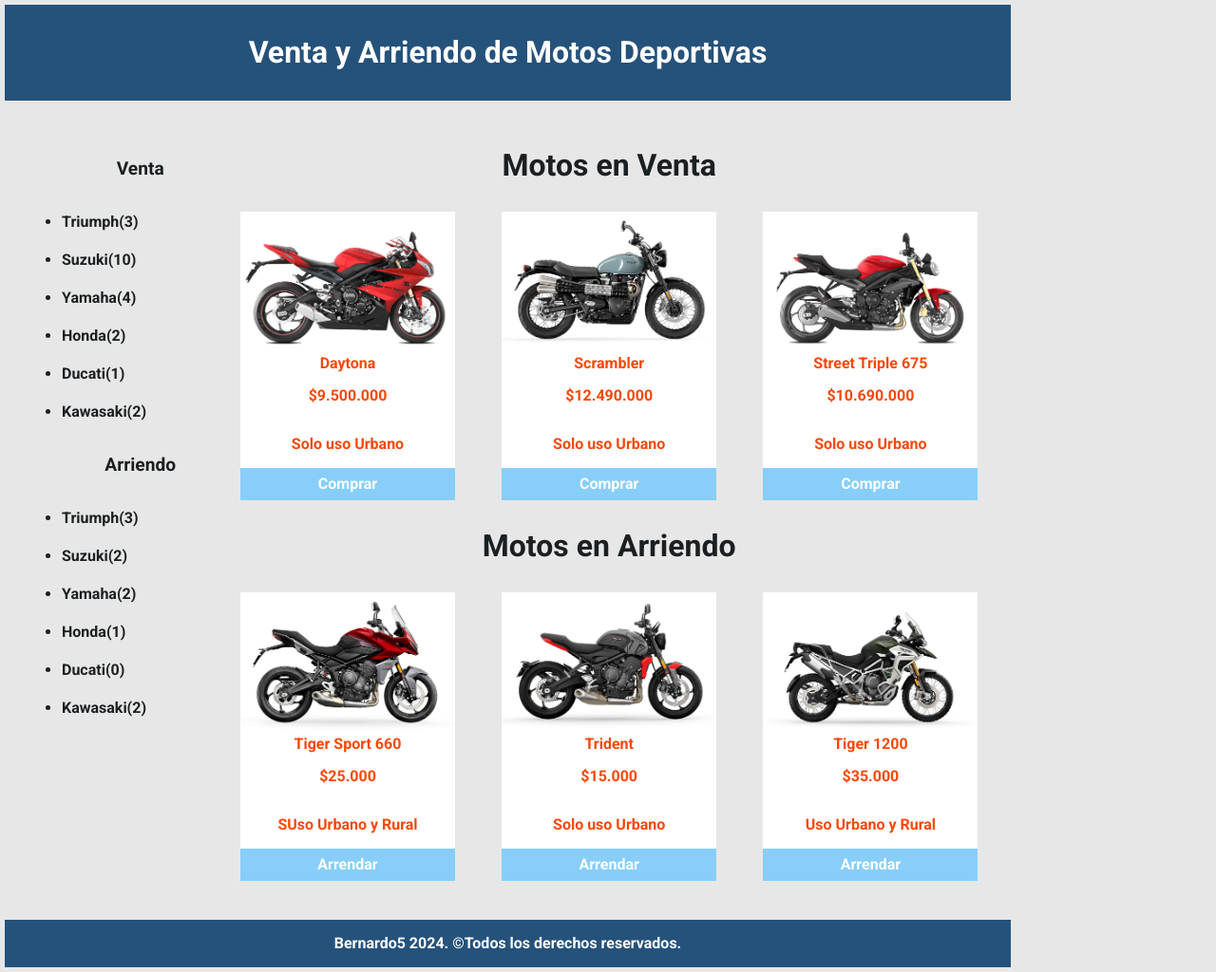
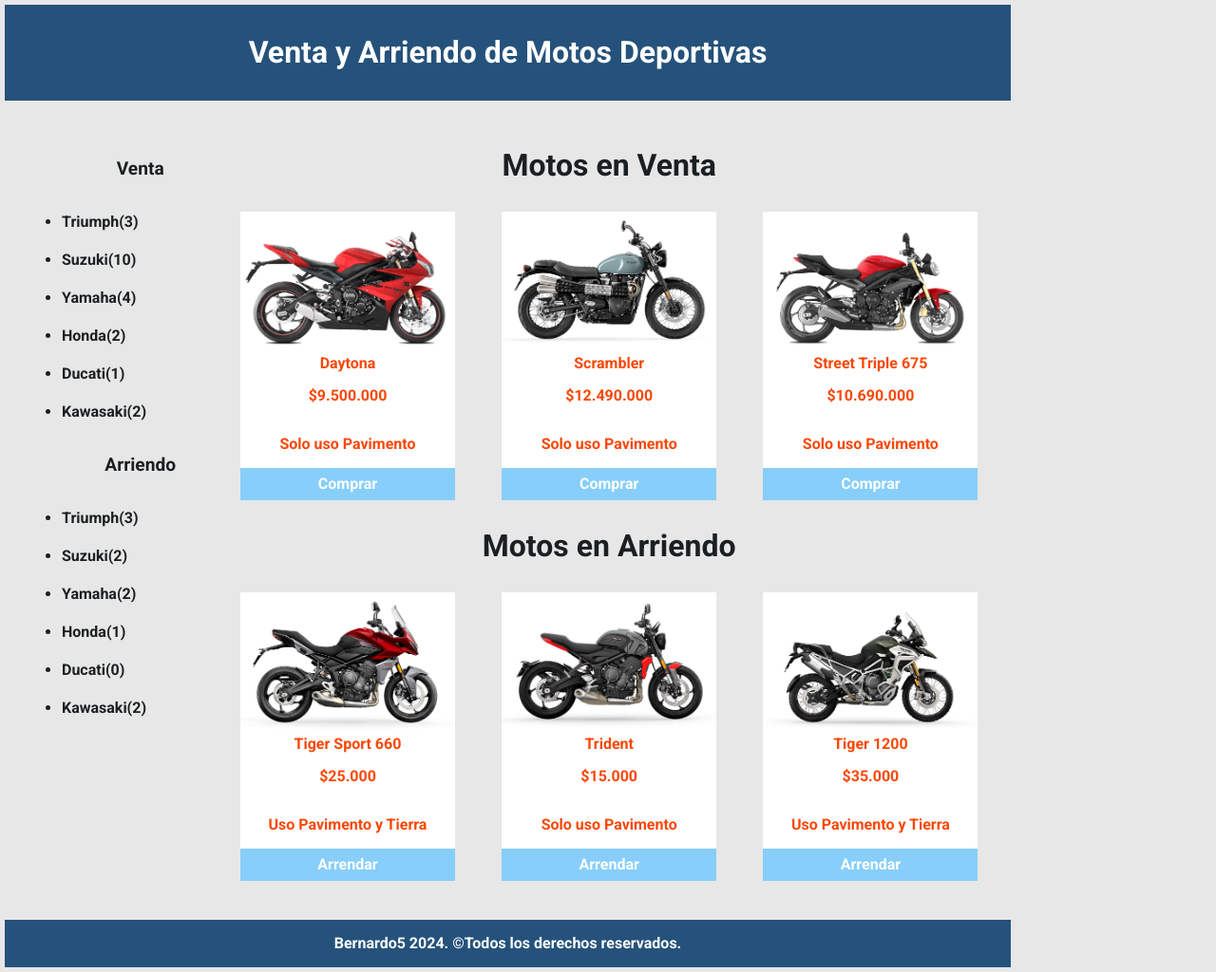
Before and after one commit to bernardpena/Arriendo-y-venta-de-Motos, a website: page index.html in a window 1280 px wide. Shown: the whole page at 95% size. Drawn offline with Linux system fonts and the light colour scheme.

Commit message:
pequeños detalles

```diff
--- a/index.html
+++ b/index.html
@@ -54,21 +54,21 @@
                         <img class="img" src="assets/img/triumph-daytona-675.jpg" alt="Daytona">
                         <h5 class="modelo">Daytona</h5>
                         <p class="valor">$9.500.000</p>
-                        <p class="uso">Solo uso Urbano</p>
+                        <p class="uso">Solo uso Pavimento</p>
                         <a href="./venta.html" class="btn">Comprar</a>
                     </div>
                     <div class="card">
                         <img class="img" src="assets/img/triumph-street-scrambler-2021.jpg" alt="Scrambler">
                         <h5 class="modelo">Scrambler</h5>
                         <p class="valor">$12.490.000</p>
-                        <p class="uso">Solo uso Urbano</p>
+                        <p class="uso">Solo uso Pavimento</p>
                         <a href="./venta.html" class="btn">Comprar</a>
                     </div>
                     <div class="card">
                         <img class="img" src="assets/img/triumph-street-triple-2106.jpg" alt="Triple">
                         <h5 class="modelo">Street Triple 675</h5>
                         <p class="valor">$10.690.000</p>
-                        <p class="uso">Solo uso Urbano</p>
+                        <p class="uso">Solo uso Pavimento</p>
                         <a href="./venta.html" class="btn">Comprar</a>
                     </div>
                 </div>
@@ -81,21 +81,21 @@
                         <img class="img" src="assets/img/triumph-tiger-sport-660-2022.jpg" alt="Tiger">
                         <h5 class="modelo">Tiger Sport 660</h5>
                         <p class="valor">$25.000</p>
-                        <p class="uso">SUso Urbano y Rural</p>
+                        <p class="uso">Uso Pavimento y Tierra</p>
                         <a href="./arriendo.html" class="btn">Arrendar</a>
                     </div>
                     <div class="card">
                         <img class="img" src="assets/img/triumph-trident-2021.jpg" alt="Trident">
                         <h5 class="modelo">Trident</h5>
                         <p class="valor">$15.000</p>
-                        <p class="uso">Solo uso Urbano</p>
+                        <p class="uso">Solo uso Pavimento</p>
                         <a href="./arriendo.html" class="btn">Arrendar</a>
                     </div>
                     <div class="card">
                         <img class="img" src="assets/img/trumph-tiger-1200-2022-rally-explorer.jpg" alt="Tiger">
                         <h5 class="modelo">Tiger 1200</h5>
                         <p class="valor">$35.000</p>
-                        <p class="uso">Uso Urbano y Rural</p>
+                        <p class="uso">Uso Pavimento y Tierra</p>
                         <a href="./arriendo.html" class="btn">Arrendar</a>
                     </div>
                 </div>
```
Also changed, not shown: assets/js/arriendo.js (+6 -6 lines), assets/js/venta.js (+6 -6 lines).
